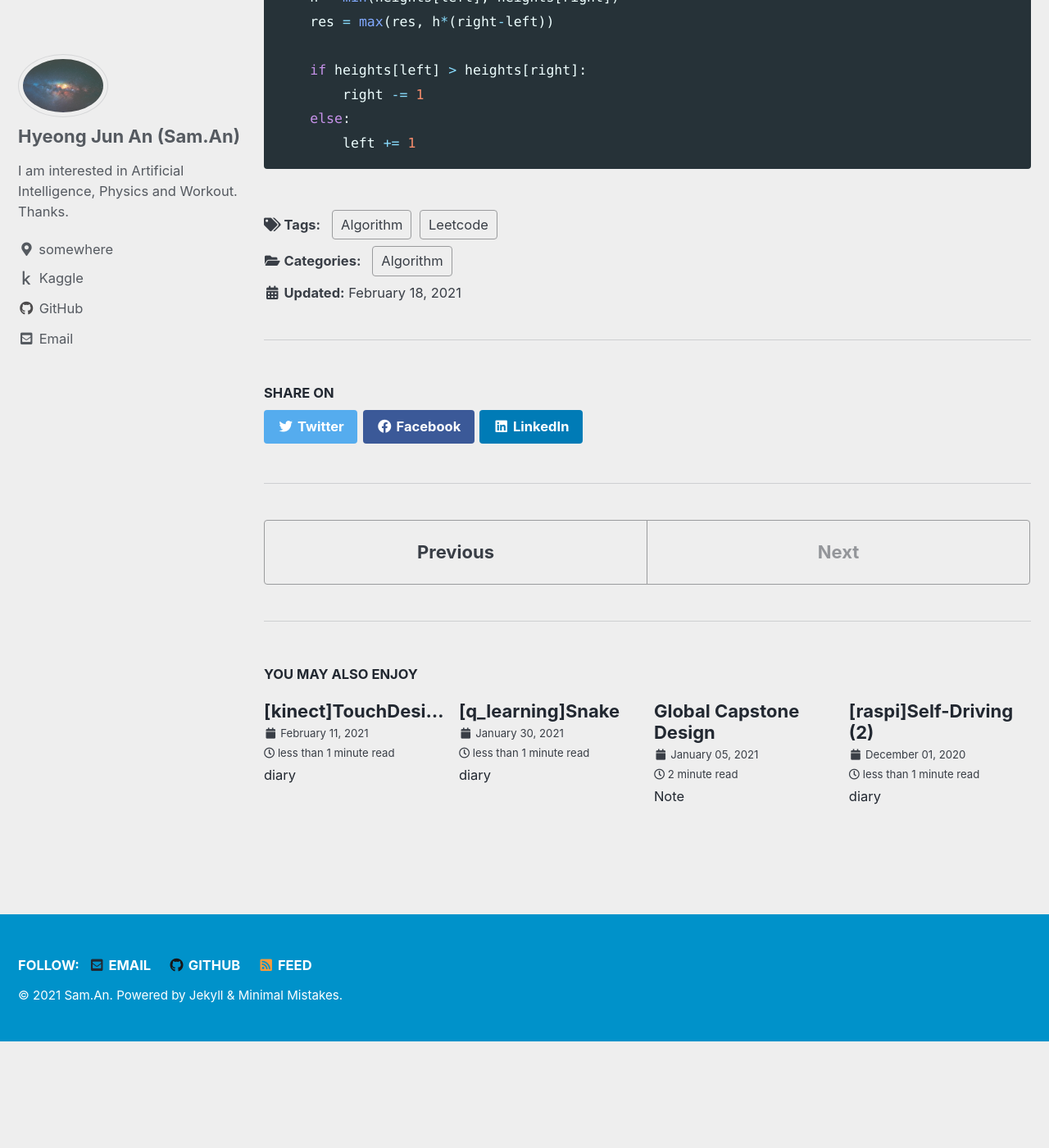
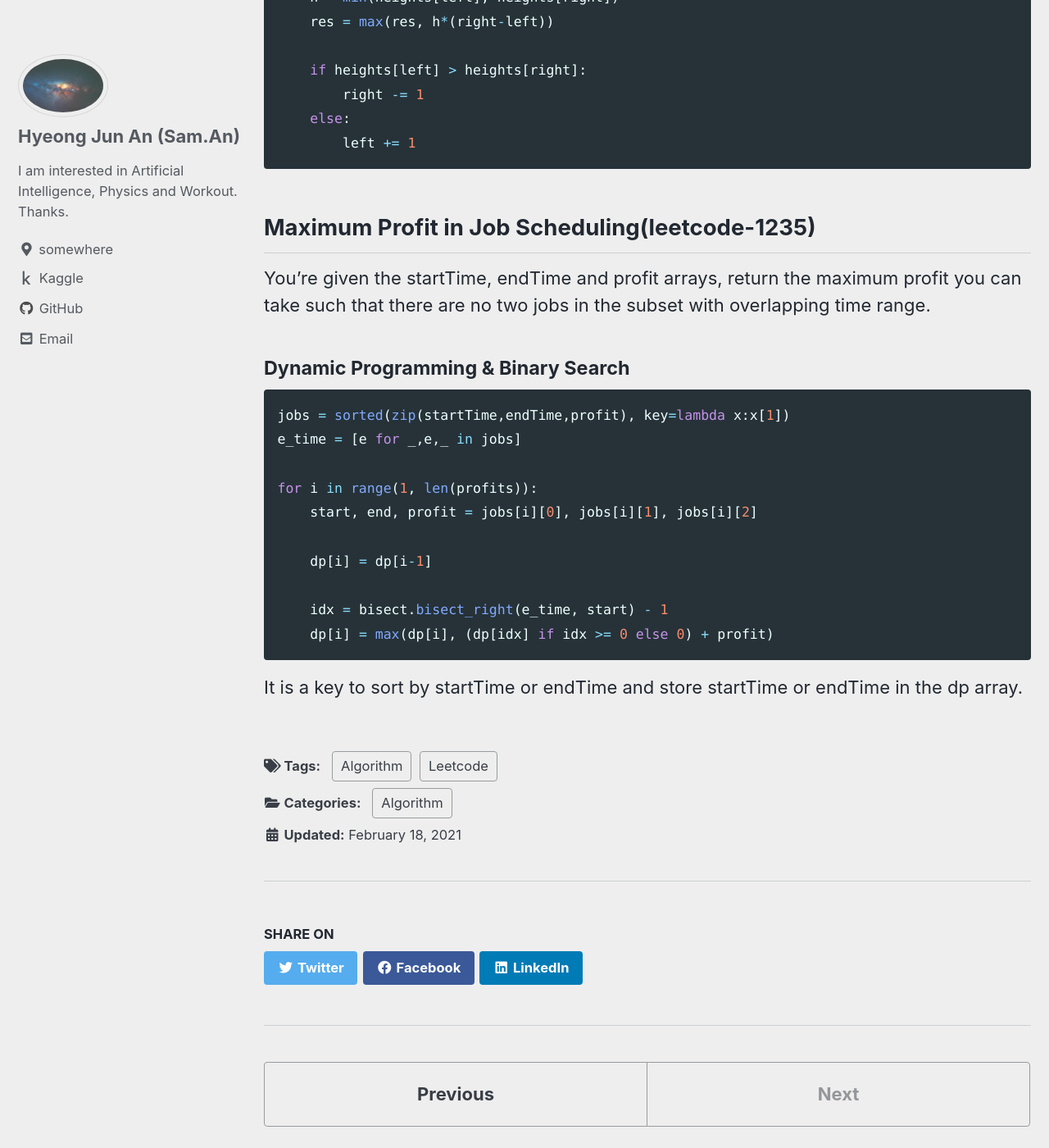
Before and after one commit to sammiee5311/sammiee5311.github.com, a Jekyll site: the page built from _posts/2021-02-18-Algorithm from Leetcode(3).md, in a window 1280 px wide and 1400 px high, scrolled down 772 px. Shown: the whole window at 82% size. Built offline with Jekyll 4.4.1, drawn with Linux system fonts in a browser that asks for light colours; cached includes are drawn as plain includes; before the commit the page ends 2042 px from its top, so only the background shows below that.

Commit message:
Update 2021-02-18-Algorithm from Leetcode(3).md

````diff
--- a/_posts/2021-02-18-Algorithm from Leetcode(3).md
+++ b/_posts/2021-02-18-Algorithm from Leetcode(3).md
@@ -37,3 +37,23 @@ while left < right:
     else:
         left += 1
 ```
+
+## Maximum Profit in Job Scheduling(leetcode-1235)
+
+You're given the startTime, endTime and profit arrays, return the maximum profit you can take such that there are no two jobs in the subset with overlapping time range.
+
+#### Dynamic Programming & Binary Search
+``` python
+jobs = sorted(zip(startTime,endTime,profit), key=lambda x:x[1])
+e_time = [e for _,e,_ in jobs]
+
+for i in range(1, len(profits)):
+    start, end, profit = jobs[i][0], jobs[i][1], jobs[i][2]
+
+    dp[i] = dp[i-1]
+
+    idx = bisect.bisect_right(e_time, start) - 1
+    dp[i] = max(dp[i], (dp[idx] if idx >= 0 else 0) + profit)
+```
+
+It is a key to sort by startTime or endTime and store startTime or endTime in the dp array.
````
